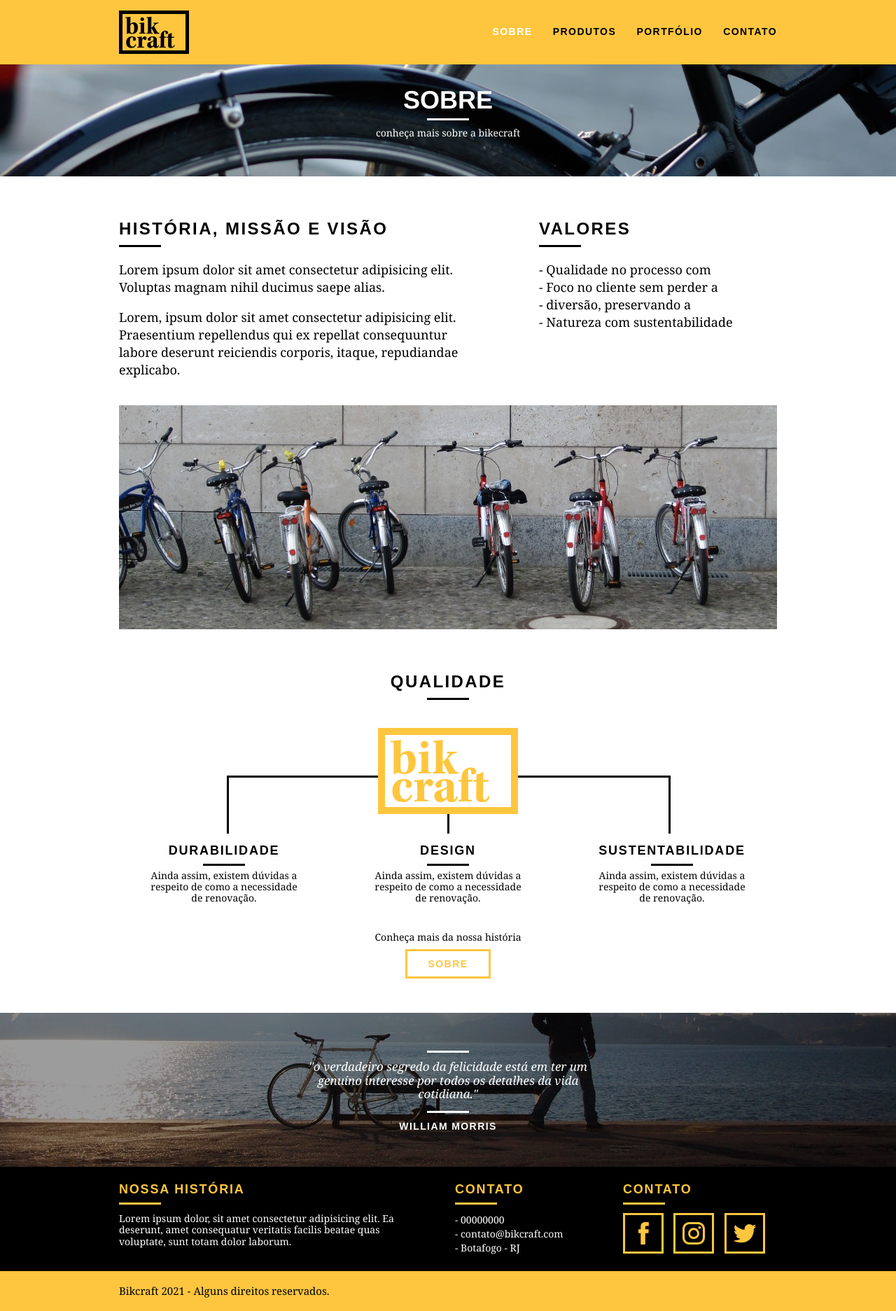
After one commit to itsGabrielCruz/bikecraft, a PHP site: page /sobre.html in a window 1280 px wide. The commit adds this page. Shown: the whole page at 70% size. Run offline with PHP 8.4, Linux system fonts and the light colour scheme.

Commit message:
Página Sobre

```diff
--- /dev/null
+++ b/web/css/sobre.css
@@ -0,0 +1,25 @@
+.interna_sobre {
+    background: url("../img/bg-sobre.jpg") no-repeat center;
+    background-size: cover;
+}
+
+.missao_sobre {
+    padding-top: 60px;
+}
+
+.missao_sobre p  {
+    font-size: 18px;
+    line-height: 25px;
+    margin-bottom: 1em;
+    padding-right: 60px;
+}
+
+.missao_sobre ul li {
+    font-family: Georgia, 'Times New Roman', Times, serif;
+    font-size: 18px;
+    line-height: 25px;
+}
+
+.foto_equipe {
+    padding-top: 20px;
+}
--- a/web/css/style.css
+++ b/web/css/style.css
@@ -53,6 +53,25 @@ img {
     margin: 8px auto;
 }
 
+.subtitulo-interno {
+    font-weight: bold;
+    font-size: 24px;
+    line-height:30px;
+    letter-spacing: .1em;
+    color: #000;
+    text-transform: uppercase;
+    margin-bottom: 20px;
+ }
+
+ .subtitulo-interno:after {
+     content: "";
+     display: block;
+     width: 60px;
+     height: 3px;
+     background: #000;
+     margin: 8px 0;
+ }
+
 /********************** Header ***********************/
 .header {
     position: fixed;
@@ -84,6 +103,10 @@ img {
 }
 
 .header_menu ul li a:hover {
+    color: #fff;
+}
+
+.header_menu ul li a.menu_ativo {
     color: #fff;
 }
 /*********************** Introdução ***********************/
@@ -131,6 +154,33 @@ img {
     font-weight: bold;
     font-size: 14px;
     letter-spacing: .1em;
+}
+
+/********************** Introdução interna ***********************/
+
+.introducao-interna {
+    width: 100%;
+    margin-top: 92px;
+    height: 160px;
+    text-align: center;
+    color: #fff;
+    padding-top: 30px;
+}
+
+.introducao-interna h1 {
+    font-family: Helvetica, sans-serif;
+    text-transform: uppercase;
+    font-size: 36px;
+    font-weight: bold;
+}
+
+.introducao-interna h1:after {
+    content: "";
+    display: block;
+    width: 60px;
+    height: 3px;
+    background: #fff;
+    margin: 6px auto 10px auto;
 }
 
 /********************** Produtos ***********************/
--- /dev/null
+++ b/web/sobre.html
@@ -0,0 +1,125 @@
+<!DOCTYPE html>
+<html lang="pt-br">
+	<head>
+		<meta charset="utf-8">
+		<title>Sobre - Bikcraft</title>
+		<link rel="stylesheet" href="css/normalize.css">
+		<link rel="stylesheet" href="css/reset.css">
+		<link rel="stylesheet" href="css/grid.css">
+		<link rel="stylesheet" href="css/style.css">
+    <link rel="stylesheet" href="css/sobre.css">
+
+	</head>
+	<body>
+	<header class="header">
+		<div class="container">
+			<a href="index.html" class="grid-4">
+				<img src="img/bikcraft.png" alt="Bikcraft">
+			</a>
+      <nav class="grid-12 header_menu">
+        <ul>
+          <li><a href="sobre.html" class="menu_ativo">Sobre</a></li>
+          <li><a href="produtos.html">Produtos</a></li>
+          <li><a href="portfolio.html">Portfólio</a></li>
+          <li><a href="contato.html">Contato</a></li>
+        </ul>
+      </nav>
+		</div>
+	</header>
+
+  <section class="introducao-interna interna_sobre">
+    <div class="container">
+      <h1>Sobre</h1>
+      <p>conheça mais sobre a bikecraft</p>
+    </div>
+  </section>
+
+  <section class="missao_sobre container">
+    <div class="grid-10">
+    <h2 class="subtitulo-interno">História, Missão e Visão</h2>
+    <p>Lorem ipsum dolor sit amet consectetur adipisicing elit. Voluptas magnam nihil ducimus saepe alias. </p>
+    <p>Lorem, ipsum dolor sit amet consectetur adipisicing elit. Praesentium repellendus qui ex repellat consequuntur labore deserunt reiciendis corporis, itaque, repudiandae explicabo.</p>
+    </div>
+
+    <div class="grid-6">
+      <h2 class="subtitulo-interno">Valores</h2>
+      <ul>
+        <li>- Qualidade no processo com</li>
+        <li>- Foco no cliente sem perder a</li>
+        <li>- diversão, preservando a</li>
+        <li>- Natureza com sustentabilidade</li>
+      </ul>
+    </div>
+
+    <div class="grid-16 foto_equipe">
+      <img src="img/equipe-bikcraft.jpg" alt="">
+    </div>
+  </section>
+
+  <section class="qualidade container">
+    <h2 class="subtitulo">Qualidade</h2>
+    <img src="img/bikcraft-qualidade.svg" alt="Bikcraft">
+    <ul class="qualidade_lista">
+      <li class="grid-1-3">
+        <h3>Durabilidade</h3>
+        <p>Ainda assim, existem dúvidas a respeito de como a necessidade de renovação.</p>
+      </li>
+      <li class="grid-1-3">
+        <h3>Design</h3>
+        <p>Ainda assim, existem dúvidas a respeito de como a necessidade de renovação.</p>
+      </li>
+      <li class="grid-1-3">
+        <h3>Sustentabilidade</h3>
+        <p>Ainda assim, existem dúvidas a respeito de como a necessidade de renovação.</p>
+      </li>
+    </ul>
+    <div class="call">
+      <p>Conheça mais da nossa história</p>
+      <a href="sobre.html" class="btn btn-preto">Sobre</a>
+    </div>
+  </section>
+
+  <section class="quebra">
+    <blockquote class="quote-externo container">
+      <p>"o verdadeiro segredo da felicidade está em ter um genuíno interesse por todos os detalhes da vida cotidiana."</p>
+    <cite>WILLIAM MORRIS</cite>
+    </blockquote>
+  </section>
+
+  <footer>
+  <div class="footer">
+    <div class="container">
+
+      <div class="grid-8 footer_historia">
+        <h3>Nossa história</h3>
+        <p>Lorem ipsum dolor, sit amet consectetur adipisicing elit. Ea deserunt, amet consequatur veritatis facilis beatae quas voluptate, sunt totam dolor laborum.</p>
+      </div>
+      <div class="grid-4 footer_contato">
+        <h3>Contato</h3>
+        <ul>
+          <li>- 00000000</li>
+          <li>- contato@bikcraft.com</li>
+          <li>- Botafogo - RJ</li>
+        </ul>
+      </div>
+
+      <div class="grid-4 footer_redes">
+        <h3>Contato</h3>
+        <ul>
+          <li><a href="#"><img src="img/redes-sociais/facebook.svg"></a></li>
+          <li><a href="#"><img src="img/redes-sociais/instagram.svg"></a></li>
+          <li><a href="#"><img src="img/redes-sociais/twitter.svg"></a></li>
+        </ul>
+      </div>
+    </div>
+  </div>
+  <div class="copy">
+    <div class="container">
+      <p class="grid-16">
+        Bikcraft 2021 - Alguns direitos reservados.
+      </p>
+    </div>
+  </div>
+  </footer>
+	</body>
+</html>
```
